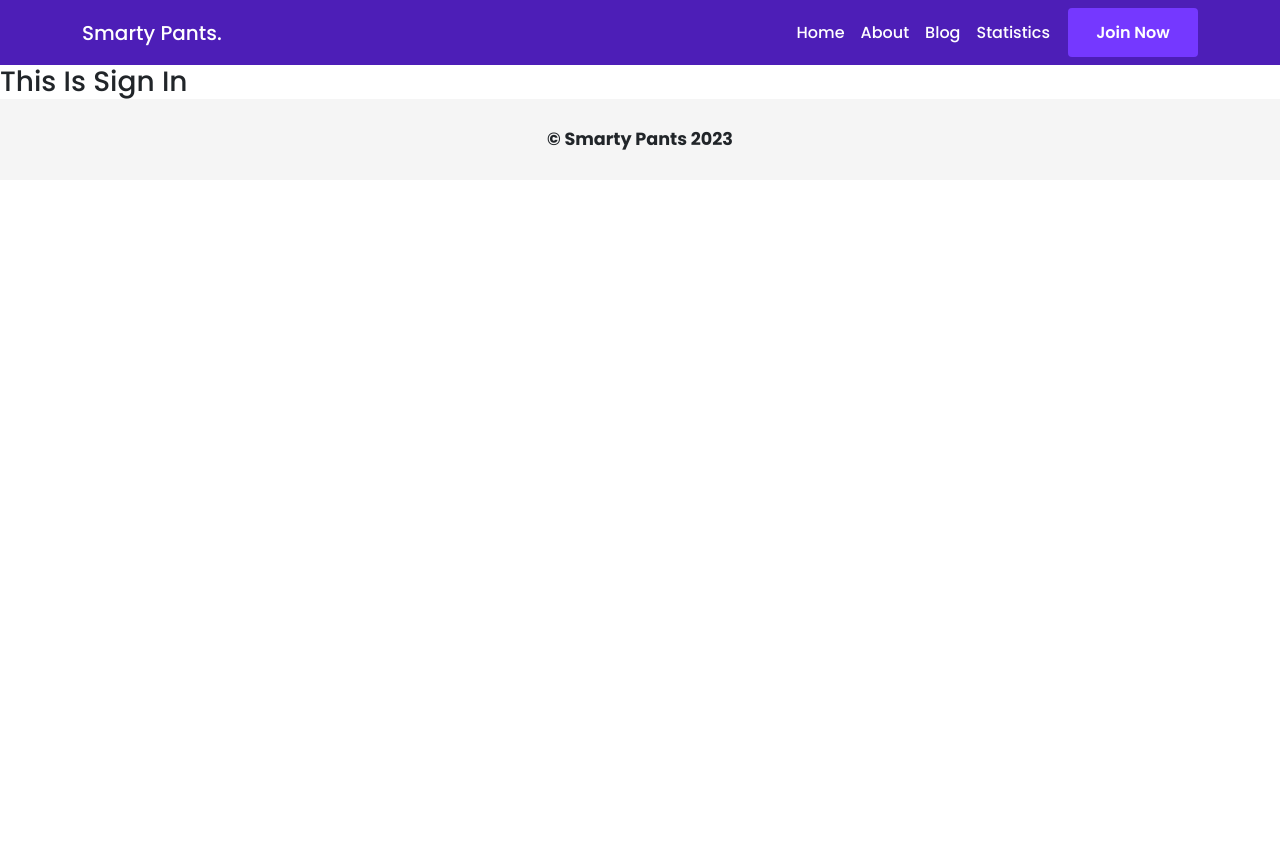
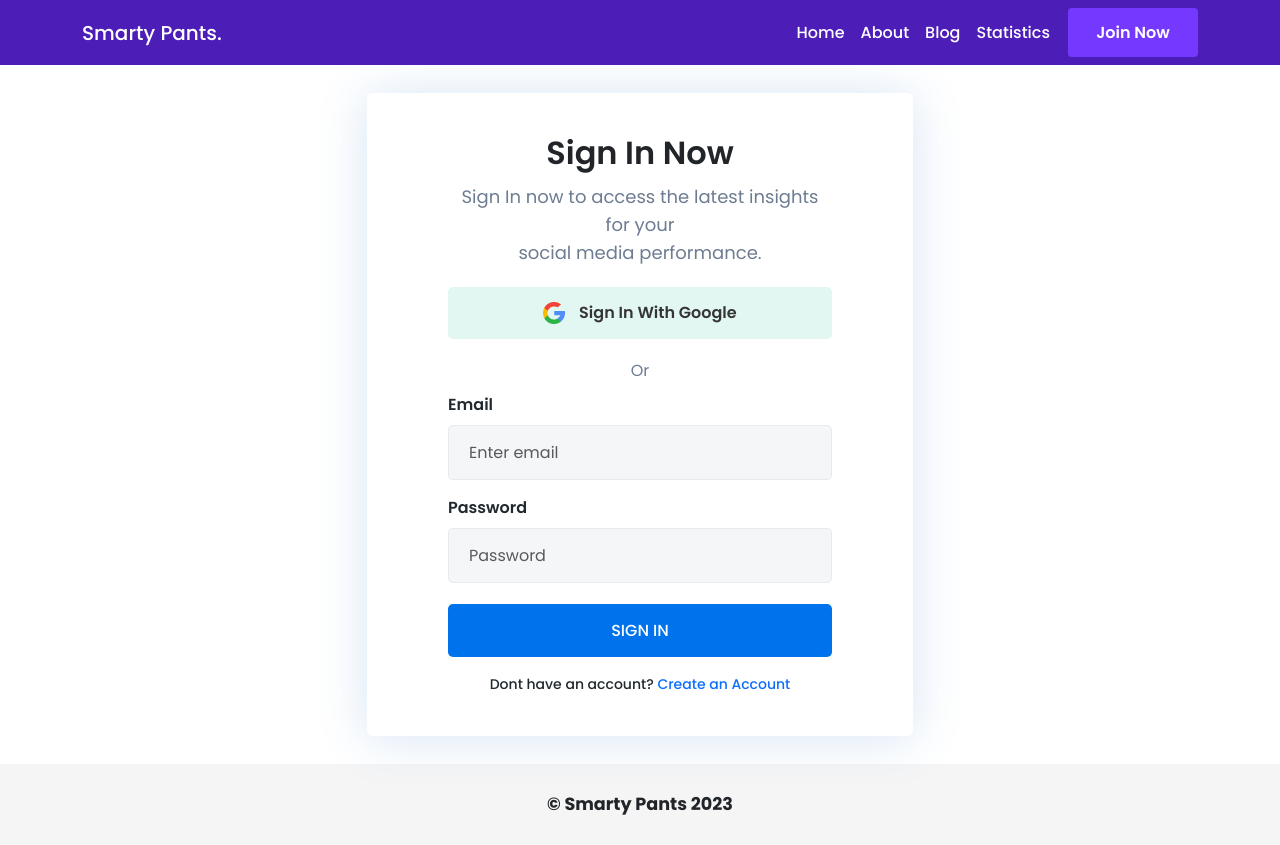
Before and after one commit to nahidthenh/SmartyPants, a React (Vite) app: page /signin in a window 1280 px wide. Before the commit the page ends 800 px from the top, so only its background shows below. Built offline with nearby package versions, Linux system fonts and the light colour scheme.

Commit message:
Auth Signin SignUp Style and google auth complete

```diff
--- a/src/components/Auth/Signin/Signin.jsx
+++ b/src/components/Auth/Signin/Signin.jsx
@@ -1,8 +1,86 @@
+import { ToastContainer, toast } from 'react-toastify';
+import 'react-toastify/dist/ReactToastify.css';
+import { GoogleAuthProvider, getAuth, signInWithPopup } from "firebase/auth";
+import app from "../../../firebase/firebase.init";
+import { useState } from "react";
+import { Col, Container, Form, Row } from 'react-bootstrap';
+import googleImage from '../../../assets/images/google.png'
+import { Link } from 'react-router-dom';
+
+const googleProvider = new GoogleAuthProvider();
+const auth = getAuth(app);
+// const notify = () => toast("Wow so easy!");
+
 const Signin = () => {
+    const [user, setUser] = useState({})
+    console.log(user);
+    const [success, setSuccess] = useState(false)
+    console.log(success);
+    const handleGoogleLogin = () => {
+        signInWithPopup(auth, googleProvider)
+            .then((result) => {
+                const user = result.user;
+                setUser(user)
+                setSuccess(
+                    toast.success("You are successfully logged in", {
+                        position: "top-right",
+                        autoClose: 5000,
+                        hideProgressBar: false,
+                        closeOnClick: true,
+                        pauseOnHover: true,
+                        draggable: true,
+                        progress: undefined,
+                        theme: "colored",
+                    })
+                )
+
+            }).catch((error) => {
+                console.error('Error', error)
+                setSuccess(
+                    toast.error("Sorry something went wrong !", {
+                        position: "top-right",
+                        autoClose: 5000,
+                        hideProgressBar: false,
+                        closeOnClick: true,
+                        pauseOnHover: true,
+                        draggable: true,
+                        progress: undefined,
+                        theme: "colored",
+                    })
+                )
+            });
+    }
     return (
-        <div>
-            <h3>This Is Sign In</h3>
-        </div>
+        <>
+            <Container>
+                <Row>
+                    <Col md={6} className='mx-auto'>
+                        <div className="auth-form">
+                            <div className="auth-title text-center">
+                                <h3>Sign In Now</h3>
+                                <p>Sign In now to access the latest insights for your</p>
+                                <p>social media performance. </p>
+                                <button onClick={() => handleGoogleLogin()}> <img src={googleImage} alt="" /> Sign In with google</button>
+                                <span>Or</span>
+                            </div>
+                            <Form>
+                                <Form.Group className="mb-3" controlId="formGroupEmail">
+                                    <Form.Label>Email</Form.Label>
+                                    <Form.Control type="email" placeholder="Enter email" />
+                                </Form.Group>
+                                <Form.Group className="mb-3" controlId="formGroupPassword">
+                                    <Form.Label>Password</Form.Label>
+                                    <Form.Control type="password" placeholder="Password" />
+                                </Form.Group>
+                                <button className='btn-signup' type="submit">Sign In</button>
+                            </Form>
+                            <p className="form-footer-text text-center">Dont have an account? <Link to='/signup'>Create an Account </Link></p>
+                            <ToastContainer />
+                        </div>
+                    </Col>
+                </Row>
+            </Container>
+        </>
     );
 };
 
--- a/src/components/Auth/Signup/Signup.jsx
+++ b/src/components/Auth/Signup/Signup.jsx
@@ -3,8 +3,9 @@ import 'react-toastify/dist/ReactToastify.css';
 import { GoogleAuthProvider, getAuth, signInWithPopup } from "firebase/auth";
 import app from "../../../firebase/firebase.init";
 import { useState } from "react";
-import { Col, Container, Row } from 'react-bootstrap';
+import { Col, Container, Form, Row } from 'react-bootstrap';
 import googleImage from '../../../assets/images/google.png'
+import { Link } from 'react-router-dom';
 
 const googleProvider = new GoogleAuthProvider();
 const auth = getAuth(app);
@@ -59,10 +60,26 @@ const Signup = () => {
                                 <h3>Sign up Now</h3>
                                 <p>Sign Up now to access the latest insights for your</p>
                                 <p>social media performance. </p>
-                                <button onClick={() => handleGoogleLogin()}> <img src={googleImage} alt="" /> Signin with google</button>
+                                <button onClick={() => handleGoogleLogin()}> <img src={googleImage} alt="" /> Sign Up with google</button>
                                 <span>Or</span>
-                                <ToastContainer />
                             </div>
+                            <Form>
+                                <Form.Group className="mb-3" controlId="formGroupEmail">
+                                    <Form.Label>Name</Form.Label>
+                                    <Form.Control type="text" placeholder="Enter name" />
+                                </Form.Group>
+                                <Form.Group className="mb-3" controlId="formGroupEmail">
+                                    <Form.Label>Email</Form.Label>
+                                    <Form.Control type="email" placeholder="Enter email" />
+                                </Form.Group>
+                                <Form.Group className="mb-3" controlId="formGroupPassword">
+                                    <Form.Label>Password</Form.Label>
+                                    <Form.Control type="password" placeholder="Password" />
+                                </Form.Group>
+                                <button className='btn-signup' type="submit">Sign Up</button>
+                            </Form>
+                            <p className="form-footer-text text-center">Have an account?  <Link to='/signin'>Sign In</Link></p>
+                            <ToastContainer />
                         </div>
                     </Col>
                 </Row>
--- a/src/index.scss
+++ b/src/index.scss
@@ -1556,7 +1556,6 @@ body {
   /* max-width: 580px; */
   width: 100%;
   padding: 40px 80px;
-}
 
   .auth-title {
     h3 {
@@ -1574,17 +1573,87 @@ body {
 
     button {
       background: rgb(226, 246, 242);
+      font-size: 16px;
+      color: #353535;
+      border-radius: 5px;
+      font-weight: 600;
       border: 0;
       width: 100%;
-    height: 50px;
       margin: 20px 0;
-    border-radius: 7px;
+      padding: 14px 53px;
+      text-transform: capitalize;
 
       img {
         margin-right: 10px;
         margin-top: -1px;
       }
     }
+
+    span {
+      color: #6d7c90;
+      margin-bottom: 10px;
+      display: inline-block;
+    }
+  }
+
+  label {
+    font-size: 16px;
+    font-weight: 600;
+    color: #20292f;
+  }
+
+  input {
+    background: #f5f6f7;
+    border: 1px solid #e8eae9;
+    border-radius: 5px;
+    height: 55px;
+    line-height: 55px;
+    padding: 0px;
+    padding-left: 0px;
+    padding-left: 20px;
+    font-size: 16px;
+    color: #20292f;
+    box-shadow: none;
+    z-index: 2;
+    position: relative;
+    transition: all 0.3s;
+
+    &:focus {
+      box-shadow: none;
+    }
+  }
+
+  .btn-signup {
+    width: 100%;
+    font-size: 16px;
+    line-height: 25px;
+    font-weight: 500;
+    background: #0073ec;
+    color: $ColorWhite;
+    border-radius: 5px;
+    text-transform: uppercase;
+    padding: 14px 53px;
+    box-shadow: none;
+    transition: all 0.2s linear;
+    margin-top: 5px;
+    border: 0;
+
+    &:hover {
+      outline: none;
+      color: $ColorWhite;
+      transform: translateY(-3px);
+      box-shadow: 0px 2px 50px rgba(56, 123, 201, 0.2);
+    }
+  }
+
+  .form-footer-text {
+    font-size: 14px;
+    line-height: 22px;
+    color: #20292f;
+    font-weight: 500;
+    margin-bottom: 0;
+    margin-top: 1rem;
+  }
 }
 
 
```
Lines whose indentation alone changed are shown as unchanged.
